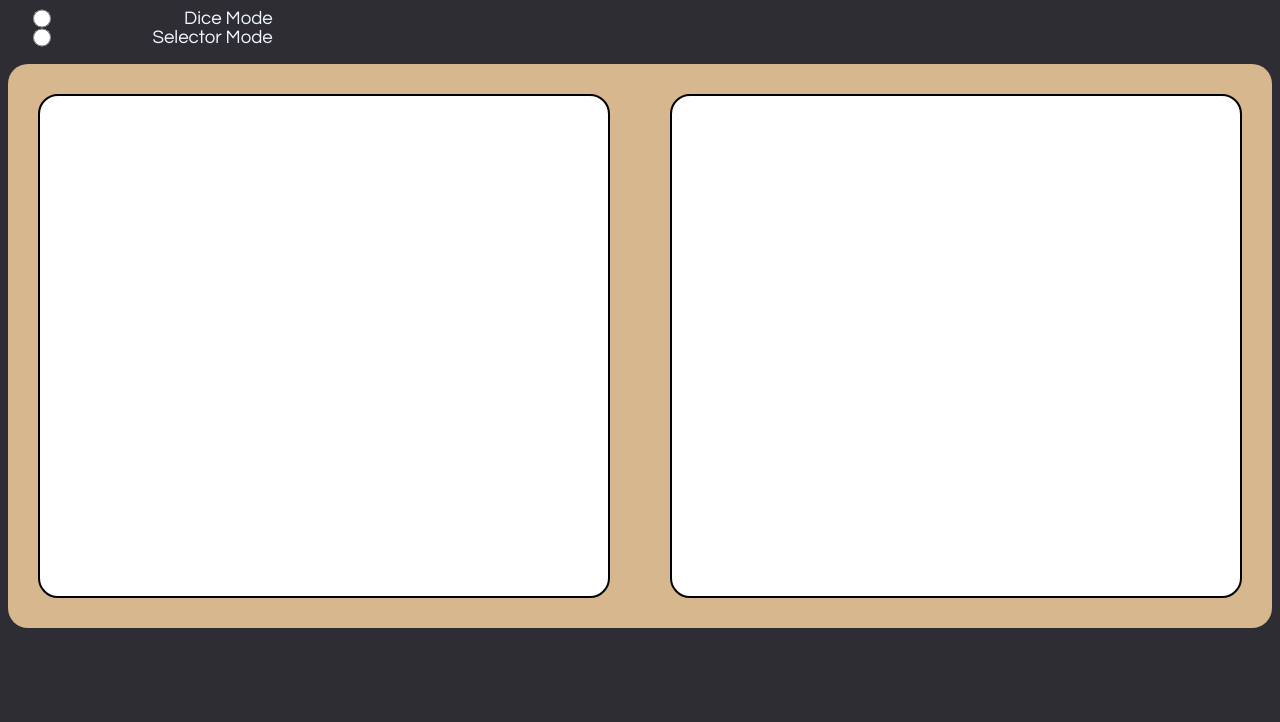
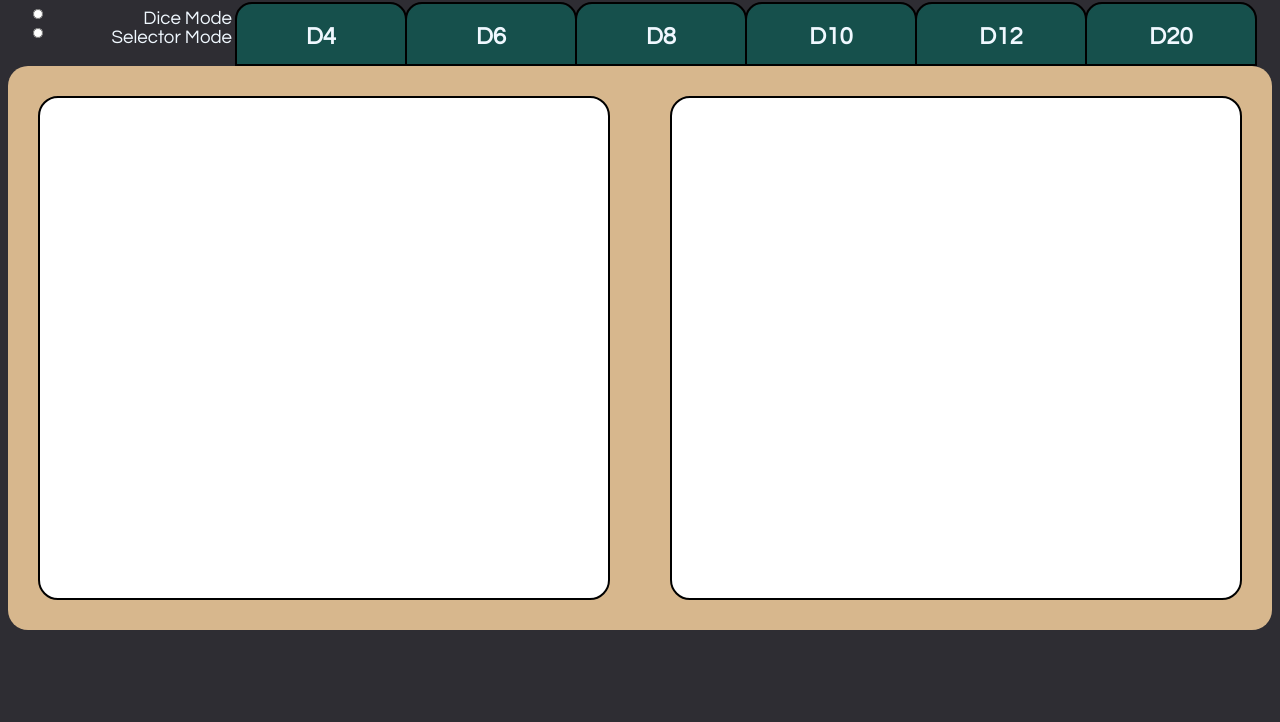
Before and after one commit to connsteele/web-dice, a plain HTML site: page index.html in a window 1280 px wide. Shown: the part 78-800 px from the top of the page. Drawn offline with Linux system fonts and the light colour scheme.

Commit message:
Added dice tabs
Added Dice tabs to the top area. Done in a flexbox. Thinking about having that whole area just for dice and then moving the mode selector

```diff
--- a/index.html
+++ b/index.html
@@ -24,6 +24,29 @@
             </div>
         </div>
          <div class="dice-selection">
+            <div class="dice-tab" id="d4-tab">
+                <h2>D4</h2>
+            </div>
+
+            <div class="dice-tab" id="d6-tab">
+                <h2>D6</h2>
+            </div>
+
+            <div class="dice-tab" id="d8-tab">
+                <h2>D8</h2>
+            </div>
+
+            <div class="dice-tab" id="d10-tab">
+                <h2>D10</h2>
+            </div>
+
+            <div class="dice-tab" id="d12-tab">
+                <h2>D12</h2>
+            </div>
+
+            <div class="dice-tab" id="d20-tab">
+                <h2>D20</h2>
+            </div>
 
          </div>
     </div>
--- a/style.css
+++ b/style.css
@@ -47,18 +47,37 @@ h3 {
 }
 
 .modes .dice-selection {
+    display: flex;
     flex: 3;
+    /* outline: 2px solid rgb(9, 255, 0); */
+}
+
+.modes .dice-selection {
+    display: flex;
+    margin: 0px 0px 0px 0px;
+}
+
+.modes .dice-selection .dice-tab{
+    flex: 1;
+    background-color: rgb(22, 80, 76);
+    outline: 2px solid black;
+    height: 60px;
+    margin: 0px 2px 2px 0px;
+    border-radius: 15px 15px 0px 0px;
+}
+
+.dice-tab h2 {
+    text-align: center;
 }
 
 .modes .mode-selection div{
     display: flex;
-
-    /* float: left;
-    text-align: right; */
 }
 
 .modes .mode-selection input{
     flex: 1;
+    height: 10px;
+    width: 10px;
     margin: 0px 0px 0px 5px;
 }
 
@@ -68,19 +87,20 @@ h3 {
     padding: 0px;
     /* outline: 2px solid red; */
     text-align: right;
-    flex: 12;
+    flex: 20;
 }
 
 
 .modes .dice-selection {
     /* outline: 2px solid greenyellow; */
-    flex: 4;
+    flex: 5;
 }
 
 
 .flex-landing {
     display: flex;
     background-color: rgb(215, 183, 141);
+    margin-top: 2px;
 }
 
 /* Descendant Combinator */
```
Lines whose indentation alone changed are shown as unchanged.
